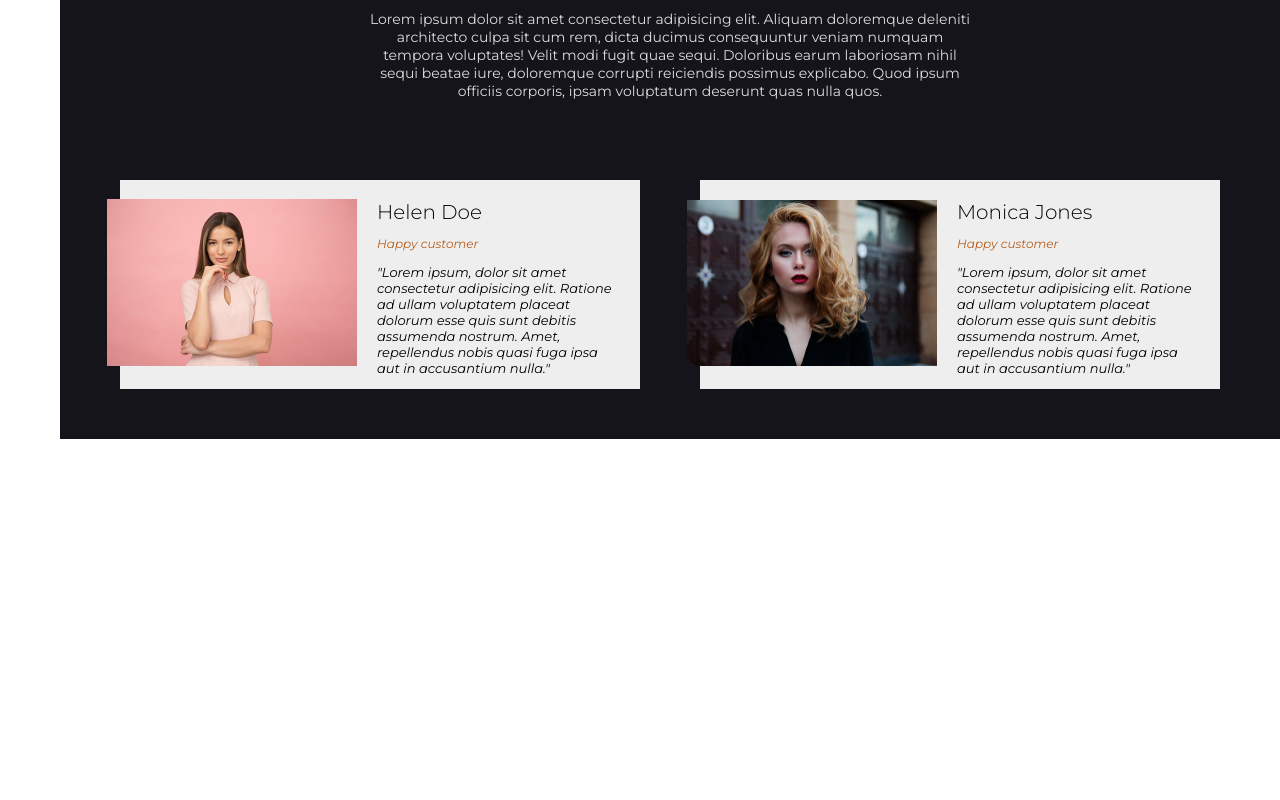
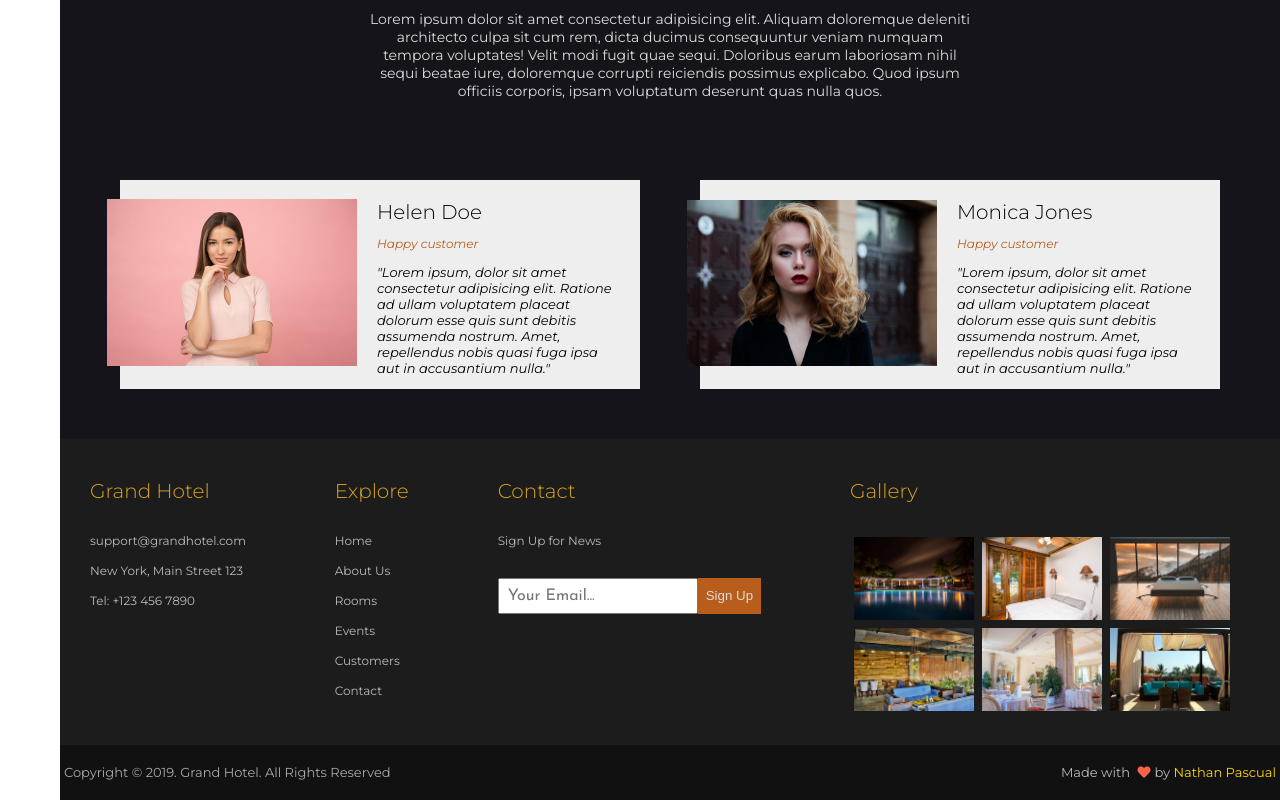
Before and after one commit to nathanielpascual/GrandHotel, a plain HTML site: page index.html in a window 1280 px wide. Shown: the part 3263-4063 px from the top of the page. Before the commit the page ends 3702 px from the top, so only its background shows below. Drawn offline with Linux system fonts and the light colour scheme.

Commit message:
added footer

```diff
--- a/css/style.css
+++ b/css/style.css
@@ -583,3 +583,114 @@ body {
     font-style:italic;
 }
 /* end of customers */
+
+/* footer */
+.footer {
+    margin-left:6rem;
+}
+.main-part{
+    display:flex;
+    justify-content: space-between;
+    background-color:#1c1c1c;
+    padding:3rem;
+}
+
+
+.footer-heading{
+    font-size:2rem;
+    font-weight: 300;
+    color:goldenrod;
+    margin:1rem 0 3rem 0;
+}
+
+.footer-list{
+    list-style: none;
+    padding:0;
+}
+.footer-list-item
+{
+    margin-bottom: 1.5rem;
+}
+
+.footer-list-link{
+    font-size: 1.2rem;
+    text-decoration: none;
+    color:#bbb;
+}
+
+.contact p {
+    font-size:1.2rem;
+    color:#bbb;
+    margin-bottom: 3rem;
+}
+.footer-form{
+    display: flex;
+}
+
+.footer-input{
+    width:18rem;
+    padding:.8rem;
+    font-family:'Josefin Sans',sans-serif;
+    font-size: 1.6rem;
+    color:#444;
+    outline:none;
+}
+.footer-btn{
+    padding:.8rem;
+    background-color: #b85d1c;
+    color:#ddd;
+    border:none;
+}
+.gallery{
+    max-width: 40rem;
+}
+.gallery-images{
+    display:flex;
+    flex-wrap: wrap;
+}
+
+.image-wrapper{
+    width: 12rem;
+    margin: .4rem;
+    overflow: hidden;
+}
+.footer-image{
+    width: 100%;
+    height:100%;
+    transition: all .5s;
+    backface-visibility: hidden;
+}
+
+.footer-image:hover {
+    transform: scale(1.1);
+    opacity: .8;
+}
+
+.creator-part{
+    display: flex;
+    justify-content: space-between;
+    align-items: center;
+    background-color:#111;
+    padding: 0.4rem;
+}
+
+.copyright-text {
+    font-size: 1.3rem;
+    color:#aaa;
+}
+
+.text-right{
+    font-size:1.3rem;
+    color:#bbb;
+}
+
+.text-right i {
+    font-size: 1.3rem;
+    margin: .4rem;
+    color:tomato;
+}
+
+.text-right span {
+    color: gold;
+}
+/* end of footer */
--- a/index.html
+++ b/index.html
@@ -252,7 +252,110 @@
     <!-- end of customers -->
 
     <!-- footer  -->
-<!-- end of footer -->
+    <footer class="footer">
+        <div class="main-part">
+            <div class="footer-list-wrapper">
+                <h3 class="footer-heading">Grand Hotel</h3>
+                <ul class="footer-list">
+                    <li class="footer-list-item">
+                        <a href="#" class="footer-list-link">
+                            support@grandhotel.com
+                        </a>
+                    </li>
+                    <li class="footer-list-item">
+                        <a href="#" class="footer-list-link">
+                            New York, Main Street 123
+                        </a>
+                    </li>
+                    <li class="footer-list-item">
+                        <a href="#" class="footer-list-link">
+                           Tel: +123 456 7890
+                        </a>
+                    </li>
+
+                </ul>
+            </div>
+            <div class="footer-list-wrapper">
+                <h3 class="footer-heading">Explore</h3>
+                <ul class="footer-list">
+                     <li class="footer-list-item">
+                        <a href="#" class="footer-list-link">
+                            Home
+                         </a>
+                    </li>
+                    <li class="footer-list-item">
+                        <a href="#" class="footer-list-link">
+                            About Us
+                         </a>
+                    </li>
+                    <li class="footer-list-item">
+                        <a href="#" class="footer-list-link">
+                            Rooms
+                        </a>
+                    </li>
+
+                    <li class="footer-list-item">
+                        <a href="#" class="footer-list-link">
+                            Events
+                        </a>
+                    </li>
+                    <li class="footer-list-item">
+                        <a href="#" class="footer-list-link">
+                            Customers
+                        </a>
+                    </li>
+                    <li class="footer-list-item">
+                        <a href="#" class="footer-list-link">
+                            Contact
+                        </a>
+                    </li>
+                </ul>
+            </div>
+            <div class="contact">
+                <h3 class="footer-heading">Contact</h3>
+                <p>Sign Up for News</p>
+                <form action="" class="footer-form">
+                    <input type="text" class="footer-input" placeholder="Your Email...">
+                    <button class="footer-btn">Sign Up</button>
+                </form>
+            </div>
+            <div class="gallery">
+                <h3 class="footer-heading">Gallery</h3>
+                <div class="gallery-images">
+                    <div class="image-wrapper">
+                        <img src="img/gallery-img-1.jpeg" alt="gallery1" class="footer-image">
+                    </div>
+                    <div class="image-wrapper">
+                        <img src="img/gallery-img-2.jpeg" alt="gallery2" class="footer-image">
+                    </div>
+                    <div class="image-wrapper">
+                        <img src="img/gallery-img-3.jpeg" alt="gallery3" class="footer-image">
+                    </div>
+                    <div class="image-wrapper">
+                        <img src="img/gallery-img-4.jpeg" alt="gallery4" class="footer-image">
+                    </div>
+                    <div class="image-wrapper">
+                        <img src="img/gallery-img-5.jpeg" alt="gallery5" class="footer-image">
+                    </div>
+                    <div class="image-wrapper">
+                        <img src="img/gallery-img-6.jpeg" alt="gallery6" class="footer-image">
+                    </div>
+                 </div>
+            </div>
+        </div>
+        <div class="creator-part">
+            <div class="copyright-text">
+                <p>Copyright &copy 2019. Grand Hotel. All Rights Reserved</p>
+
+            </div>
+            <div class="text-right">
+                <p>Made with <i class="fas fa-heart"></i>by
+                <span>Nathan Pascual</span>
+                </p>
+            </div>
+        </div>
+    </footer>
+    <!-- end of footer -->
 
 </body>
 </html>
```
